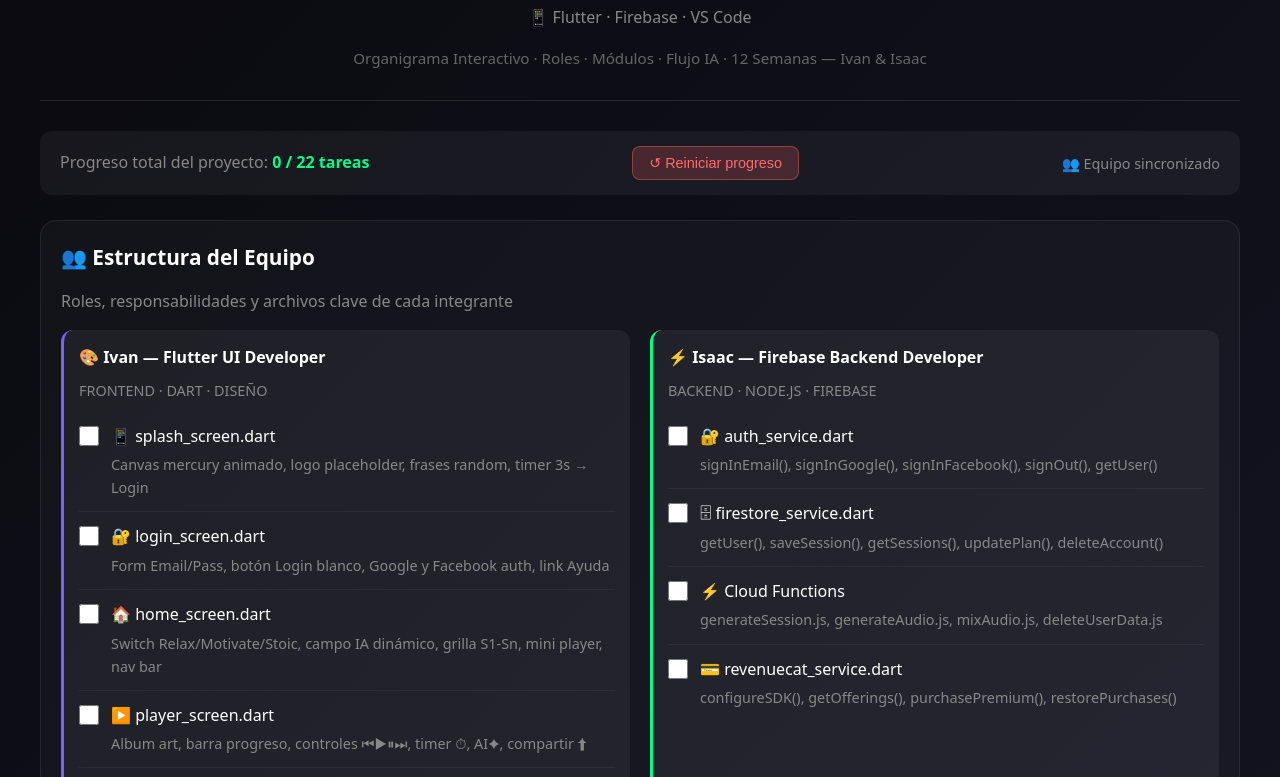
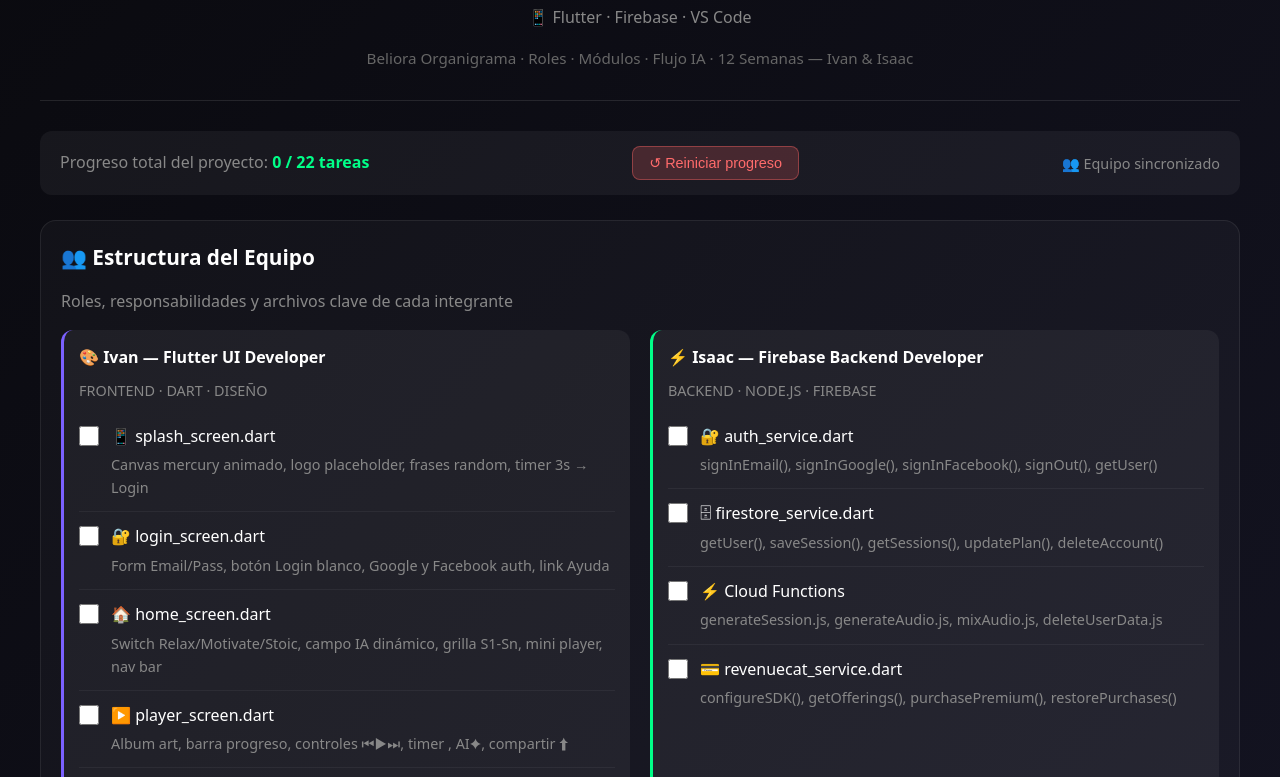
Before and after one commit to ivansmkpv-cpu/beliora, a plain HTML site: page index.html in a window 1280 px wide. Shown: the part 104-881 px from the top of the page. Drawn offline with Linux system fonts and the light colour scheme; no server answers.

Commit message:
index.html

```diff
--- a/index.html
+++ b/index.html
@@ -15,8 +15,6 @@
       min-height: 100vh;
     }
     .container { max-width: 1200px; margin: 0 auto; }
-
-    /* Header */
     header {
       text-align: center;
       padding: 30px 20px;
@@ -36,8 +34,6 @@
       font-size: 1rem;
       margin-bottom: 15px;
     }
-
-    /* Progress Bar */
     .progress-section {
       background: rgba(255,255,255,0.05);
       border-radius: 12px;
@@ -66,8 +62,6 @@
     .btn-reiniciar:hover {
       background: rgba(255,100,100,0.3);
     }
-
-    /* Sections */
     .section {
       background: rgba(255,255,255,0.03);
       border-radius: 16px;
@@ -84,8 +78,6 @@
       align-items: center;
       gap: 8px;
     }
-
-    /* Task Items */
     .task-item {
       display: flex;
       align-items: flex-start;
@@ -94,7 +86,6 @@
       border-bottom: 1px solid rgba(255,255,255,0.05);
     }
     .task-item:last-child { border-bottom: none; }
-
     .task-checkbox {
       width: 20px;
       height: 20px;
@@ -103,7 +94,6 @@
       cursor: pointer;
       flex-shrink: 0;
     }
-
     .task-content { flex: 1; }
     .task-title {
       font-weight: 500;
@@ -114,8 +104,6 @@
       font-size: 0.9rem;
       color: #888;
     }
-
-    /* Completed State */
     .task-checkbox:checked + .task-content .task-title,
     .task-item.completed .task-title {
       text-decoration: line-through;
@@ -131,8 +119,6 @@
       padding: 12px 15px;
       margin: 5px 0;
     }
-
-    /* Roles Grid */
     .roles-grid {
       display: grid;
       grid-template-columns: repeat(auto-fit, minmax(280px, 1fr));
@@ -167,16 +153,12 @@
       display: block;
       margin: 4px 0;
     }
-
-    /* Loading */
     .loading {
       text-align: center;
       padding: 20px;
       color: #888;
       font-style: italic;
     }
-
-    /* Responsive */
     @media (max-width: 768px) {
       .progress-section {
         flex-direction: column;
@@ -191,10 +173,9 @@
     <header>
       <h1>🎰 Beliora</h1>
       <p class="subtitle">📱 Flutter · Firebase · VS Code</p>
-      <p style="color:#666;font-size:0.95rem">Organigrama Interactivo · Roles · Módulos · Flujo IA · 12 Semanas — Ivan & Isaac</p>
+      <p style="color:#666;font-size:0.95rem">Beliora Organigrama · Roles · Módulos · Flujo IA · 12 Semanas — Ivan & Isaac</p>
     </header>
 
-    <!-- Progress Section -->
     <div class="progress-section">
       <div>
         <span style="color:#888">Progreso total del proyecto:</span>
@@ -204,13 +185,11 @@
       <div style="color:#888;font-size:0.9rem">👥 Equipo sincronizado</div>
     </div>
 
-    <!-- Roles Section -->
     <section class="section">
       <h2 class="section-title">👥 Estructura del Equipo</h2>
       <p style="color:#888;margin-bottom:15px">Roles, responsabilidades y archivos clave de cada integrante</p>
 
       <div class="roles-grid">
-        <!-- Ivan Role -->
         <div class="role-card">
           <div class="role-name">🎨 Ivan — Flutter UI Developer</div>
           <div style="color:#888;font-size:0.9rem;margin-bottom:10px">FRONTEND · DART · DISEÑO</div>
@@ -243,7 +222,7 @@
             <input type="checkbox" class="task-checkbox" id="ivan-player">
             <div class="task-content">
               <div class="task-title">▶️ player_screen.dart</div>
-              <div class="task-desc">Album art, barra progreso, controles ⏮▶⏸⏭, timer ⏱, AI✦, compartir ⬆</div>
+              <div class="task-desc">Album art, barra progreso, controles ⏮▶⏭, timer , AI✦, compartir ⬆</div>
             </div>
           </label>
 
@@ -256,7 +235,6 @@
           </label>
         </div>
 
-        <!-- Isaac Role -->
         <div class="role-card isaac">
           <div class="role-name">⚡ Isaac — Firebase Backend Developer</div>
           <div style="color:#888;font-size:0.9rem;margin-bottom:10px">BACKEND · NODE.JS · FIREBASE</div>
@@ -296,7 +274,6 @@
       </div>
     </section>
 
-    <!-- Shared Modules Section -->
     <section class="section">
       <h2 class="section-title">🤝 Módulos Compartidos</h2>
       <p style="color:#888;margin-bottom:15px">Ivan e Isaac definen estos archivos juntos antes de implementar por separado</p>
@@ -350,7 +327,6 @@
       </label>
     </section>
 
-    <!-- Tech Stack Section -->
     <section class="section">
       <h2 class="section-title">🛠 Stack Tecnológico</h2>
       <div style="display:grid;grid-template-columns:repeat(auto-fit,minmax(200px,1fr));gap:10px;margin-top:10px">
@@ -365,7 +341,6 @@
       </div>
     </section>
 
-    <!-- Git Workflow Section -->
     <section class="section">
       <h2 class="section-title">🌿 Git Workflow</h2>
       <p style="color:#888;margin-bottom:15px">Cómo colaboran en el mismo repositorio sin pisarse</p>
@@ -403,12 +378,10 @@
       </label>
     </section>
 
-    <!-- 12 Weeks Plan Section -->
     <section class="section">
       <h2 class="section-title">📅 Plan de 12 Semanas</h2>
       <p style="color:#888;margin-bottom:15px">Tareas específicas por semana · Ivan y Isaac en paralelo · toca una tarea para marcarla</p>
 
-      <!-- Add your 12-week tasks here with unique IDs -->
       <label class="task-item">
         <input type="checkbox" class="task-checkbox" id="week1-setup">
         <div class="task-content">
@@ -432,17 +405,14 @@
           <div class="task-desc">Definir estructura de usuarios, sesiones y reglas de seguridad</div>
         </div>
       </label>
-
-      <!-- Add more weeks as needed -->
     </section>
   </div>
 
-  <!-- Firebase + Logic -->
+  <!-- Firebase SDK -->
   <script type="module">
     import { initializeApp } from 'https://www.gstatic.com/firebasejs/10.7.1/firebase-app.js';
     import { getFirestore, doc, setDoc, onSnapshot, updateDoc } from 'https://www.gstatic.com/firebasejs/10.7.1/firebase-firestore.js';
 
-    // 🔥 TU CONFIGURACIÓN DE FIREBASE
     const firebaseConfig = {
       apiKey: "AIzaSyDSpASKuuNRurGompHXUfyjysyt1OF0ZKI",
       authDomain: "orgama-beliora.firebaseapp.com",
@@ -453,12 +423,11 @@
       measurementId: "G-QM2V43L48G"
     };
 
-    // Inicializar Firebase
     const app = initializeApp(firebaseConfig);
     const db = getFirestore(app);
     const progresoRef = doc(db, 'progreso', 'organigrama_beliora');
 
-    // 📥 Cargar progreso guardado (TIEMPO REAL)
+    // 📥 Cargar progreso (TIEMPO REAL)
     onSnapshot(progresoRef, (docSnap) => {
       if (docSnap.exists()) {
         const data = docSnap.data();
@@ -473,9 +442,8 @@
       }
     });
 
-    // 💾 Guardar cuando se marque/desmarque
+    // 💾 Guardar al marcar/desmarcar
     document.querySelectorAll('.task-checkbox').forEach(checkbox => {
-      // Cargar estado inicial si ya existe en localStorage (fallback)
       const guardado = localStorage.getItem(checkbox.id);
       if (guardado === 'true' && !checkbox.checked) {
         checkbox.checked = true;
@@ -486,21 +454,17 @@
         const id = this.id;
         const completado = this.checked;
 
-        // Actualizar UI local
         if (completado) {
           this.closest('.task-item')?.classList.add('completed');
         } else {
           this.closest('.task-item')?.classList.remove('completed');
         }
 
-        // Guardar en localStorage (backup inmediato)
         localStorage.setItem(id, completado);
 
-        // Guardar en Firestore (sincronización en tiempo real)
         try {
           await updateDoc(progresoRef, { [id]: completado });
         } catch (error) {
-          // Si el documento no existe, lo crea con todos los valores actuales
           const todasLasTareas = {};
           document.querySelectorAll('.task-checkbox').forEach(cb => {
             todasLasTareas[cb.id] = cb.checked;
@@ -512,7 +476,6 @@
       });
     });
 
-    // 🔄 Actualizar contador de progreso
     function actualizarContador() {
       const checkboxes = document.querySelectorAll('.task-checkbox');
       const total = checkboxes.length;
@@ -523,7 +486,6 @@
       }
     }
 
-    // 🗑️ Botón Reiniciar
     document.getElementById('btnReiniciar')?.addEventListener('click', async () => {
       if (confirm('¿Reiniciar TODO el progreso? Esto afectará a Ivan e Isaac.')) {
         document.querySelectorAll('.task-checkbox').forEach(cb => {
@@ -536,7 +498,6 @@
       }
     });
 
-    // Inicializar contador al cargar
     document.addEventListener('DOMContentLoaded', actualizarContador);
   </script>
 </body>
```
